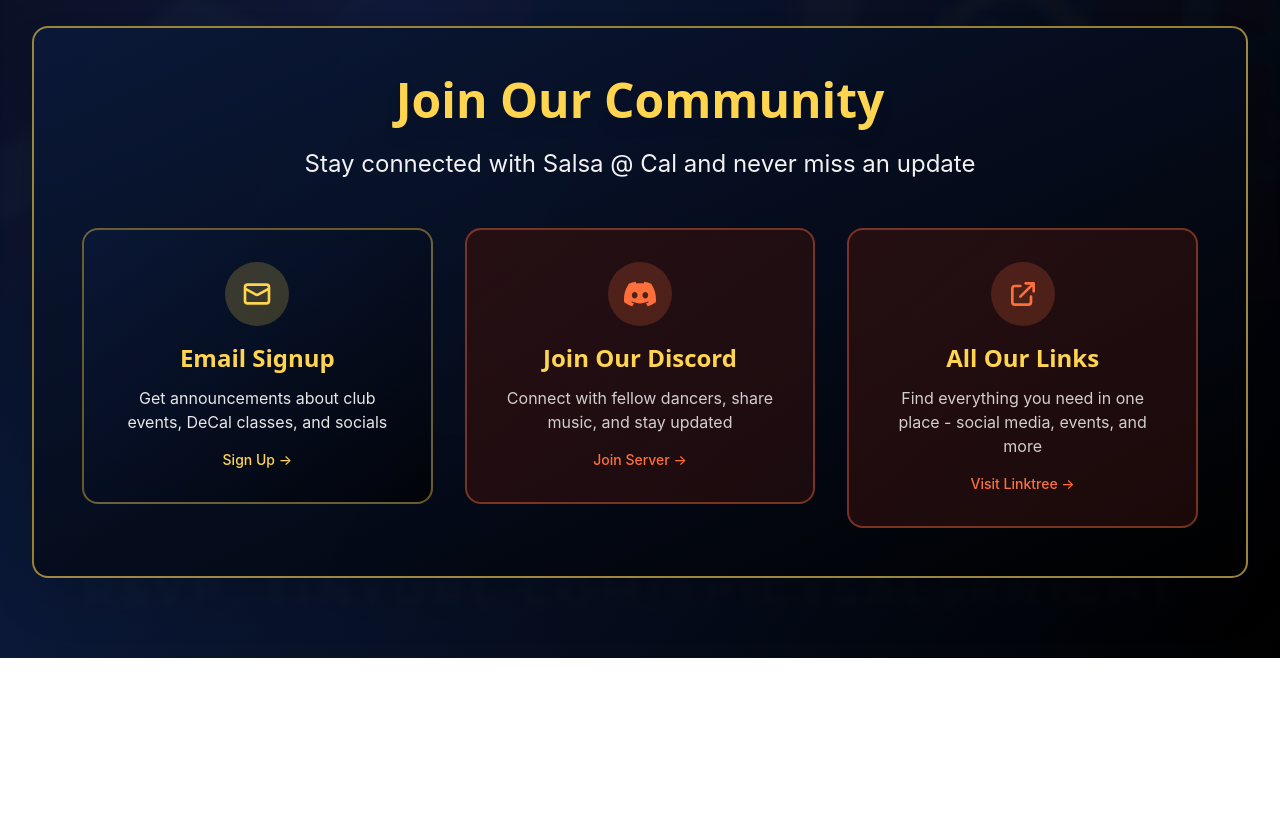
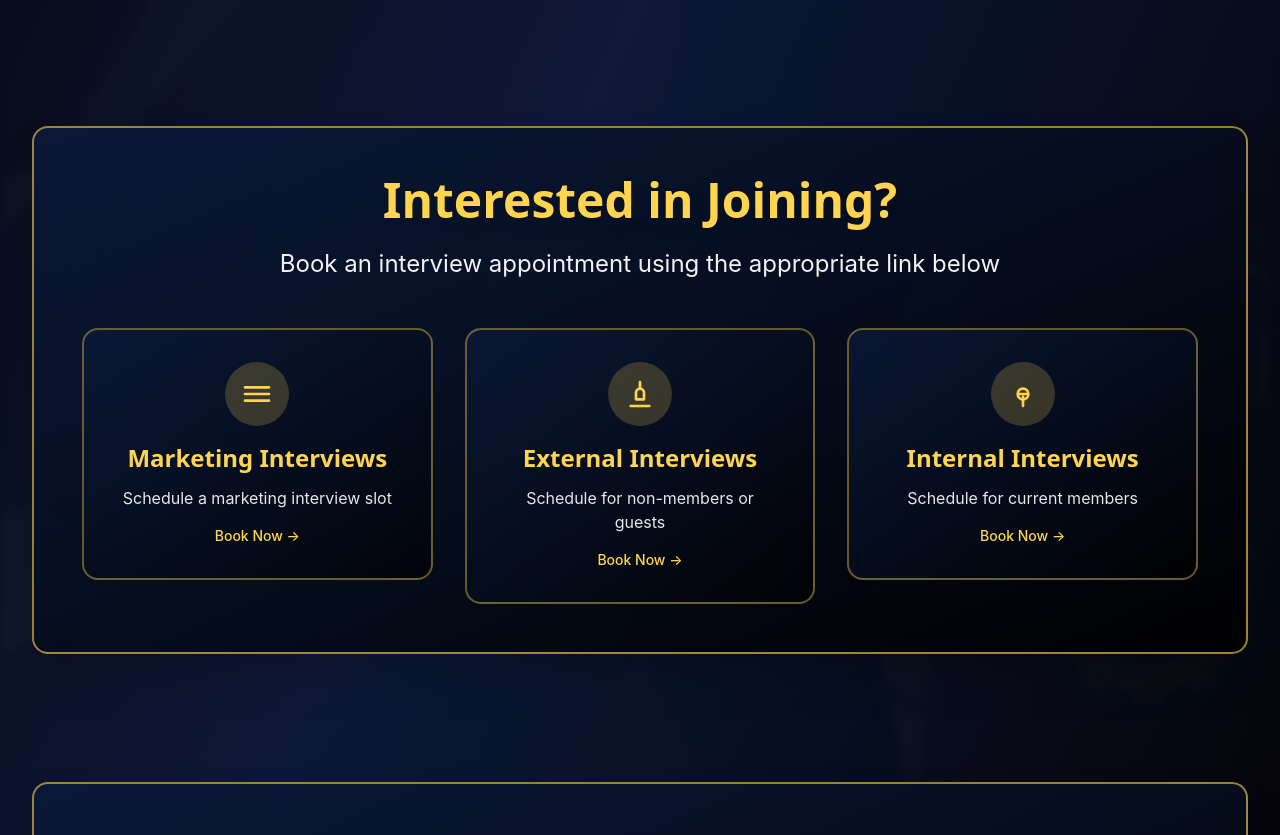
Before and after one commit to MJRobillard/Salsa-Calendar, a Next.js app: page / in a window 1280 px wide. Shown: the part 1420-2255 px from the top of the page. Before the commit the page ends 2078 px from the top, so only its background shows below. Built offline with nearby package versions, Linux system fonts and the light colour scheme; no server answers.

Commit message:
tableing

```diff
--- /dev/null
+++ b/src/app/api/spotify/callback/route.ts
@@ -0,0 +1,60 @@
+import { NextRequest, NextResponse } from 'next/server';
+
+export async function GET(request: NextRequest) {
+  const url = new URL(request.url);
+  const code = url.searchParams.get('code');
+  const state = url.searchParams.get('state');
+
+  const cookieState = request.cookies.get('spotify_oauth_state')?.value;
+
+  if (!state || !cookieState || state !== cookieState) {
+    return NextResponse.json({ error: 'Invalid state' }, { status: 400 });
+  }
+
+  if (!code) {
+    return NextResponse.json({ error: 'Missing code' }, { status: 400 });
+  }
+
+  const clientId = process.env.SPOTIFY_CLIENT_ID;
+  const clientSecret = process.env.SPOTIFY_CLIENT_SECRET;
+  const redirectUri = process.env.SPOTIFY_REDIRECT_URI;
+
+  if (!clientId || !clientSecret || !redirectUri) {
+    return NextResponse.json({ error: 'Missing Spotify env vars' }, { status: 500 });
+  }
+
+  try {
+    const basic = Buffer.from(`${clientId}:${clientSecret}`).toString('base64');
+    const tokenResponse = await fetch('https://accounts.spotify.com/api/token', {
+      method: 'POST',
+      headers: {
+        'Authorization': `Basic ${basic}`,
+        'Content-Type': 'application/x-www-form-urlencoded',
+      },
+      body: new URLSearchParams({
+        grant_type: 'authorization_code',
+        code,
+        redirect_uri: redirectUri,
+      }),
+    });
+
+    const data = await tokenResponse.json();
+
+    if (!tokenResponse.ok) {
+      return NextResponse.json({ error: 'Token exchange failed', details: data }, { status: 400 });
+    }
+
+    const { access_token, refresh_token, expires_in, scope, token_type } = data as any;
+
+    // Clear state cookie
+    const response = NextResponse.json({
+      message: 'Success. Copy SPOTIFY_REFRESH_TOKEN from this response and add to your .env.local',
+      SPOTIFY_REFRESH_TOKEN: refresh_token,
+      note: 'Do not share this token. After storing it, you can remove or disable this route.',
+    });
+    response.cookies.set('spotify_oauth_state', '', { maxAge: 0, path: '/' });
+    return response;
+  } catch (err) {
+    return NextResponse.json({ error: 'Unexpected error', details: String(err) }, { status: 500 });
+  }
+}
--- /dev/null
+++ b/src/app/api/spotify/login/route.ts
@@ -0,0 +1,44 @@
+import { NextRequest, NextResponse } from 'next/server';
+
+// Generates a random string for state parameter
+function generateRandomString(length: number): string {
+  const chars = 'ABCDEFGHIJKLMNOPQRSTUVWXYZabcdefghijklmnopqrstuvwxyz0123456789';
+  let result = '';
+  for (let i = 0; i < length; i++) {
+    result += chars.charAt(Math.floor(Math.random() * chars.length));
+  }
+  return result;
+}
+
+export async function GET(request: NextRequest) {
+  const clientId = process.env.SPOTIFY_CLIENT_ID;
+  const redirectUri = process.env.SPOTIFY_REDIRECT_URI;
+
+  if (!clientId || !redirectUri) {
+    return NextResponse.json({ error: 'Missing SPOTIFY_CLIENT_ID or SPOTIFY_REDIRECT_URI' }, { status: 500 });
+  }
+
+  const state = generateRandomString(16);
+  const scopes = [
+    'playlist-modify-public',
+    'playlist-modify-private',
+  ].join(' ');
+
+  const authorizeUrl = new URL('https://accounts.spotify.com/authorize');
+  authorizeUrl.searchParams.set('response_type', 'code');
+  authorizeUrl.searchParams.set('client_id', clientId);
+  authorizeUrl.searchParams.set('scope', scopes);
+  authorizeUrl.searchParams.set('redirect_uri', redirectUri);
+  authorizeUrl.searchParams.set('state', state);
+
+  const response = NextResponse.redirect(authorizeUrl.toString());
+  // Store state in a cookie for CSRF protection
+  response.cookies.set('spotify_oauth_state', state, {
+    httpOnly: true,
+    secure: true,
+    sameSite: 'lax',
+    path: '/',
+    maxAge: 300, // 5 minutes
+  });
+  return response;
+}
--- a/src/app/page.tsx
+++ b/src/app/page.tsx
@@ -46,9 +46,11 @@ export default function HomePage() {
             Salsa @ Cal
           </h1>
           <p className="text-xl sm:text-2xl lg:text-3xl text-white/95 mb-12 sm:mb-16 max-w-5xl mx-auto leading-relaxed font-light">
-            WELCOMING TEXT THAT SOUNDS CHILL BUT PRO BUT ALSO SALSA FAMILIA
+            Newly constructed website for progress tracking, connecting with the community, and more!!
           </p>
-
+          <p className="text-xl sm:text-2xl lg:text-3xl text-white/95 mb-12 sm:mb-16 max-w-5xl mx-auto leading-relaxed font-light">
+            In progress... not all features are available... yet.
+          </p>
           {!user ? (
             <div className="space-y-6">
               <button
@@ -195,6 +197,82 @@ export default function HomePage() {
 
 
 
+        {/* Interviews & Appointments Section */}
+        <div className="relative overflow-hidden bg-gradient-to-br from-[#0b1939]/95 to-[#000000]/95 p-8 sm:p-10 lg:p-12 rounded-2xl shadow-2xl border-2 border-[#FFD54F]/60 backdrop-blur-sm mb-20 sm:mb-24 lg:mb-32">
+          <div className="text-center mb-12">
+            <h2 className="text-3xl sm:text-4xl lg:text-5xl font-bold text-[#FFD54F] mb-6 drop-shadow-lg">Interested in Joining?</h2>
+            <p className="text-white/95 text-lg sm:text-xl lg:text-2xl leading-relaxed max-w-4xl mx-auto">
+              Book an interview appointment using the appropriate link below
+            </p>
+          </div>
+          <div className="grid grid-cols-1 md:grid-cols-3 gap-6 sm:gap-8">
+            {/* Marketing Interviews */}
+            <a
+              href="https://calendar.google.com/calendar/u/0/appointments/schedules/AcZssZ2osOYyHzZ6FZY05prWdck64l_Wynh7qCRakn6GWX0w1YjvBwggHQMWT_H-FC_QJlTgMh45oZic"
+              target="_blank"
+              rel="noopener noreferrer"
+              className="group"
+            >
+              <div className="bg-gradient-to-br from-[#0b1939]/80 to-[#000000]/60 p-6 sm:p-8 rounded-2xl border-2 border-[#FFD54F]/40 hover:border-[#FFD54F]/70 transition-all duration-300 hover:shadow-[#FFD54F]/30 group-hover:scale-105">
+                <div className="text-center">
+                  <div className="w-16 h-16 bg-[#FFD54F]/20 rounded-full flex items-center justify-center mx-auto mb-4 group-hover:bg-[#FFD54F]/30 transition-colors">
+                    <svg className="w-8 h-8 text-[#FFD54F]" fill="none" stroke="currentColor" viewBox="0 0 24 24">
+                      <path strokeLinecap="round" strokeLinejoin="round" strokeWidth={2} d="M3 7h18M3 12h18M3 17h18" />
+                    </svg>
+                  </div>
+                  <h3 className="text-xl sm:text-2xl font-bold text-[#FFD54F] mb-3">Marketing Interviews</h3>
+                  <p className="text-white/90 text-sm sm:text-base leading-relaxed mb-4">Schedule a marketing interview slot</p>
+                  <div className="text-[#FFD54F] text-sm font-medium group-hover:text-[#FFB300] transition-colors">Book Now →</div>
+                </div>
+              </div>
+            </a>
+
+            {/* External Interviews */}
+            <a
+              href="https://calendar.google.com/calendar/appointments/schedules/AcZssZ34RXRJFSFpCft-AKwCySxpCDuTH-u_zglj5zxrMdoWv2MBzT1_TSPMm8iPUL0-vXYJQnh5zXXo"
+              target="_blank"
+              rel="noopener noreferrer"
+              className="group"
+            >
+              <div className="bg-gradient-to-br from-[#0b1939]/80 to-[#000000]/60 p-6 sm:p-8 rounded-2xl border-2 border-[#FFD54F]/40 hover:border-[#FFD54F]/70 transition-all duration-300 hover:shadow-[#FFD54F]/30 group-hover:scale-105">
+                <div className="text-center">
+                  <div className="w-16 h-16 bg-[#FFD54F]/20 rounded-full flex items-center justify-center mx-auto mb-4 group-hover:bg-[#FFD54F]/30 transition-colors">
+                    <svg className="w-8 h-8 text-[#FFD54F]" fill="none" stroke="currentColor" viewBox="0 0 24 24">
+                      <path strokeLinecap="round" strokeLinejoin="round" strokeWidth={2} d="M12 8c-1.657 0-3 1.343-3 3v5h6v-5c0-1.657-1.343-3-3-3z" />
+                      <path strokeLinecap="round" strokeLinejoin="round" strokeWidth={2} d="M5 21h14M12 3v4" />
+                    </svg>
+                  </div>
+                  <h3 className="text-xl sm:text-2xl font-bold text-[#FFD54F] mb-3">External Interviews</h3>
+                  <p className="text-white/90 text-sm sm:text-base leading-relaxed mb-4">Schedule for non-members or guests</p>
+                  <div className="text-[#FFD54F] text-sm font-medium group-hover:text-[#FFB300] transition-colors">Book Now →</div>
+                </div>
+              </div>
+            </a>
+
+            {/* Internal Interviews */}
+            <a
+              href="https://calendar.app.google/CF833ddpSbu5BdF1"
+              target="_blank"
+              rel="noopener noreferrer"
+              className="group"
+            >
+              <div className="bg-gradient-to-br from-[#0b1939]/80 to-[#000000]/60 p-6 sm:p-8 rounded-2xl border-2 border-[#FFD54F]/40 hover:border-[#FFD54F]/70 transition-all duration-300 hover:shadow-[#FFD54F]/30 group-hover:scale-105">
+                <div className="text-center">
+                  <div className="w-16 h-16 bg-[#FFD54F]/20 rounded-full flex items-center justify-center mx-auto mb-4 group-hover:bg-[#FFD54F]/30 transition-colors">
+                    <svg className="w-8 h-8 text-[#FFD54F]" fill="none" stroke="currentColor" viewBox="0 0 24 24">
+                      <path strokeLinecap="round" strokeLinejoin="round" strokeWidth={2} d="M16 12H8m8 0a4 4 0 10-8 0 4 4 0 008 0z" />
+                      <path strokeLinecap="round" strokeLinejoin="round" strokeWidth={2} d="M12 14v7" />
+                    </svg>
+                  </div>
+                  <h3 className="text-xl sm:text-2xl font-bold text-[#FFD54F] mb-3">Internal Interviews</h3>
+                  <p className="text-white/90 text-sm sm:text-base leading-relaxed mb-4">Schedule for current members</p>
+                  <div className="text-[#FFD54F] text-sm font-medium group-hover:text-[#FFB300] transition-colors">Book Now →</div>
+                </div>
+              </div>
+            </a>
+          </div>
+        </div>
+
         {/* Community Links Section */}
         <div className="relative overflow-hidden bg-gradient-to-br from-[#0b1939]/95 to-[#000000]/95 p-8 sm:p-10 lg:p-12 rounded-2xl shadow-2xl border-2 border-[#FFD54F]/60 backdrop-blur-sm">
           <div className="text-center mb-12">
```
